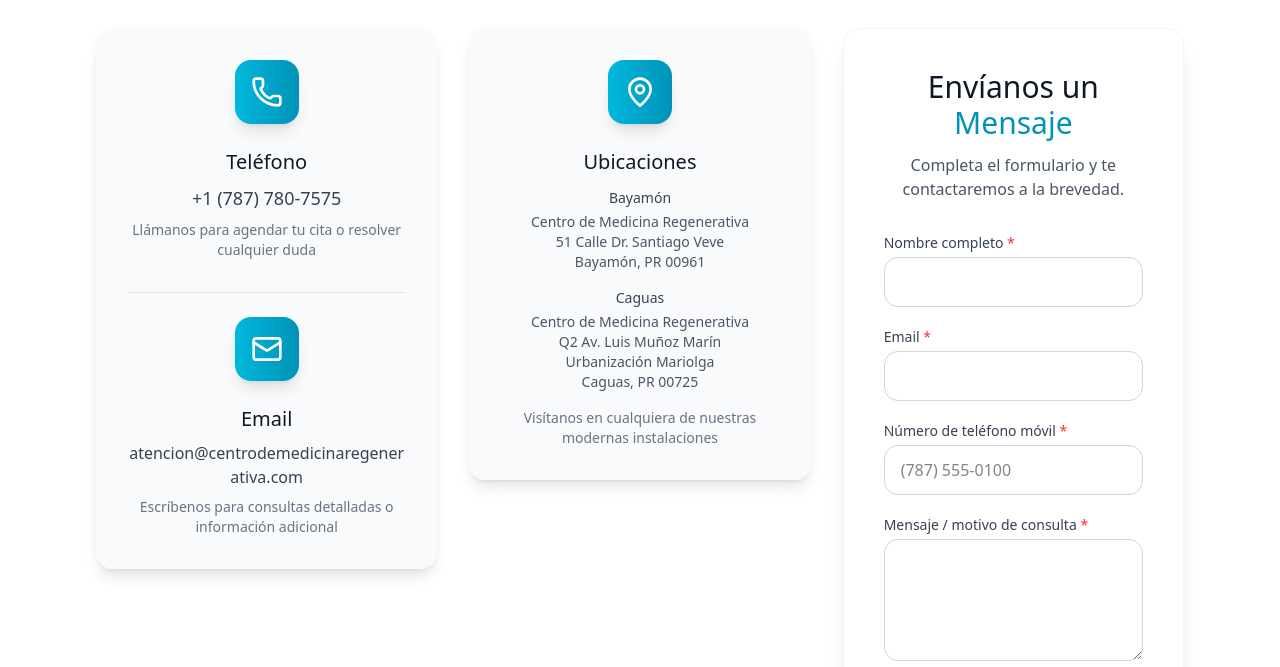
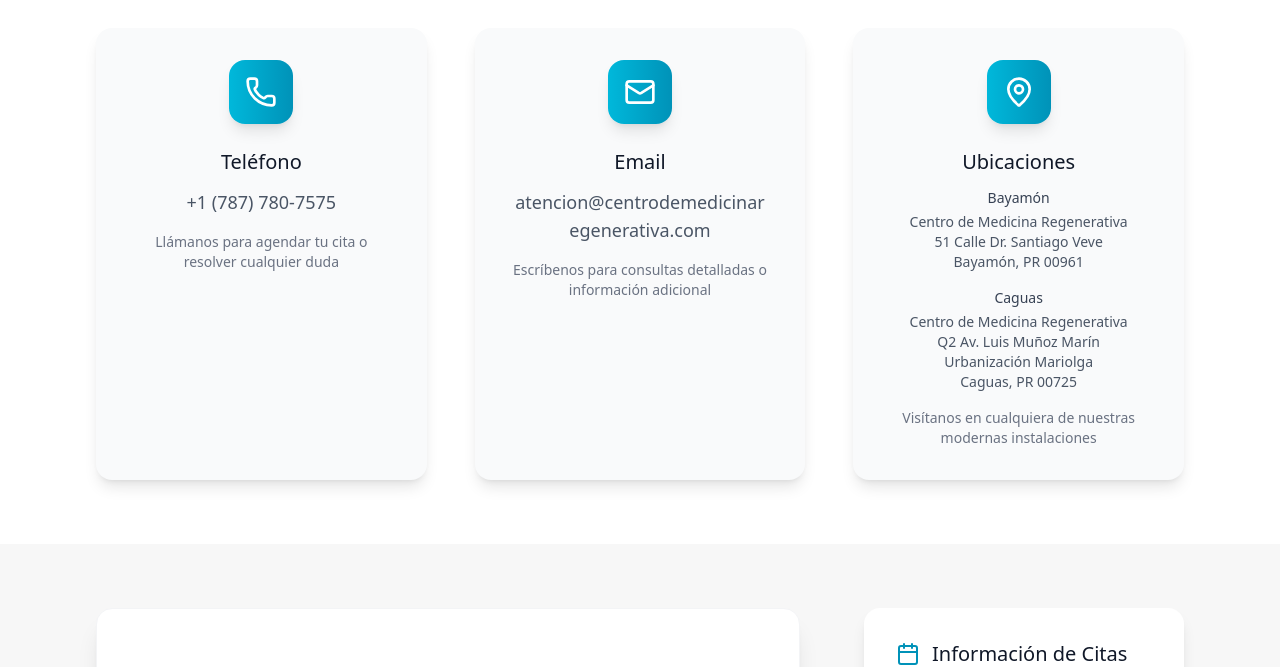
Before and after one commit to metadiego/centro-medicina-regenerativa, a Next.js app: page /contacto in a window 1280 px wide. Shown: the part 529-1196 px from the top of the page. Built offline with nearby package versions, Linux system fonts and the light colour scheme.

Commit message:
Revert "refactor: restructure /contacto top section as 3-card grid"
This reverts commit 2ffb66ad84768497ac2766ef634357e5c7f3e255.

```diff
--- a/app/contacto/page.tsx
+++ b/app/contacto/page.tsx
@@ -67,41 +67,33 @@ export default function ContactoPage() {
         {/* Contact Information */}
         <section className="py-16 bg-white">
           <div className="container mx-auto px-4 sm:px-6 lg:px-8 max-w-6xl">
-            <div className="grid lg:grid-cols-3 gap-8 items-start">
-              {/* Phone + Email */}
-              <div className="p-8 bg-gray-50 rounded-2xl shadow-lg">
-                <div className="text-center mb-6">
-                  <div className="bg-gradient-to-r from-cyan-500 to-cyan-600 p-4 rounded-2xl shadow-lg mx-auto w-fit">
+            <div className="grid lg:grid-cols-3 gap-12">
+              {/* Phone */}
+              <div className="text-center p-8 bg-gray-50 rounded-2xl shadow-lg">
+                <div className="bg-gradient-to-r from-cyan-500 to-cyan-600 p-4 rounded-2xl shadow-lg mx-auto w-fit mb-6">
                   <Phone className="w-8 h-8 text-white" />
                 </div>
+                <h3 className="text-xl font-medium text-gray-900 mb-3">Teléfono</h3>
+                <div className="text-gray-600 text-lg mb-4">
+                  <div>+1 (787) 780-7575</div>
                 </div>
-                <div className="text-center mb-8">
-                  <h3 className="text-xl font-medium text-gray-900 mb-2">Teléfono</h3>
-                  <a
-                    href="tel:+17877807575"
-                    className="text-gray-700 text-lg hover:text-cyan-600 transition-colors"
-                  >
-                    +1 (787) 780-7575
-                  </a>
-                  <p className="text-gray-500 text-sm mt-2">
+                <p className="text-gray-500 text-sm">
                   Llámanos para agendar tu cita o resolver cualquier duda
                 </p>
               </div>
-                <div className="border-t border-gray-200 pt-6 text-center">
+
+              {/* Email */}
+              <div className="text-center p-8 bg-gray-50 rounded-2xl shadow-lg">
                 <div className="bg-gradient-to-r from-cyan-500 to-cyan-600 p-4 rounded-2xl shadow-lg mx-auto w-fit mb-6">
                   <Mail className="w-8 h-8 text-white" />
                 </div>
-                  <h3 className="text-xl font-medium text-gray-900 mb-2">Email</h3>
-                  <a
-                    href="mailto:atencion@centrodemedicinaregenerativa.com"
-                    className="text-gray-700 text-sm sm:text-base break-all hover:text-cyan-600 transition-colors"
-                  >
+                <h3 className="text-xl font-medium text-gray-900 mb-3">Email</h3>
+                <p className="text-gray-600 text-sm sm:text-base lg:text-lg mb-4 break-all px-2">
                   atencion@centrodemedicinaregenerativa.com
-                  </a>
-                  <p className="text-gray-500 text-sm mt-2">
+                </p>
+                <p className="text-gray-500 text-sm">
                   Escríbenos para consultas detalladas o información adicional
                 </p>
-                </div>
               </div>
 
               {/* Location */}
@@ -129,9 +121,6 @@ export default function ContactoPage() {
                   Visítanos en cualquiera de nuestras modernas instalaciones
                 </p>
               </div>
-
-              {/* Contact Form */}
-              <ContactForm />
             </div>
           </div>
         </section>
@@ -243,8 +232,15 @@ export default function ContactoPage() {
           </div>
         </section>
 
+        {/* Contact Form */}
+        <section className="py-16 bg-white">
+          <div className="container mx-auto px-4 sm:px-6 lg:px-8 max-w-3xl">
+            <ContactForm />
+          </div>
+        </section>
+
         {/* Newsletter Subscription */}
-        <section className="py-16 bg-white">
+        <section className="py-16" style={{backgroundColor: 'rgb(247,247,247)'}}>
           <div className="container mx-auto px-4 sm:px-6 lg:px-8 max-w-6xl">
             <div className="text-center">
               <h2 className="text-3xl md:text-4xl font-light text-gray-900 mb-6">
```
Lines whose indentation alone changed are shown as unchanged.
